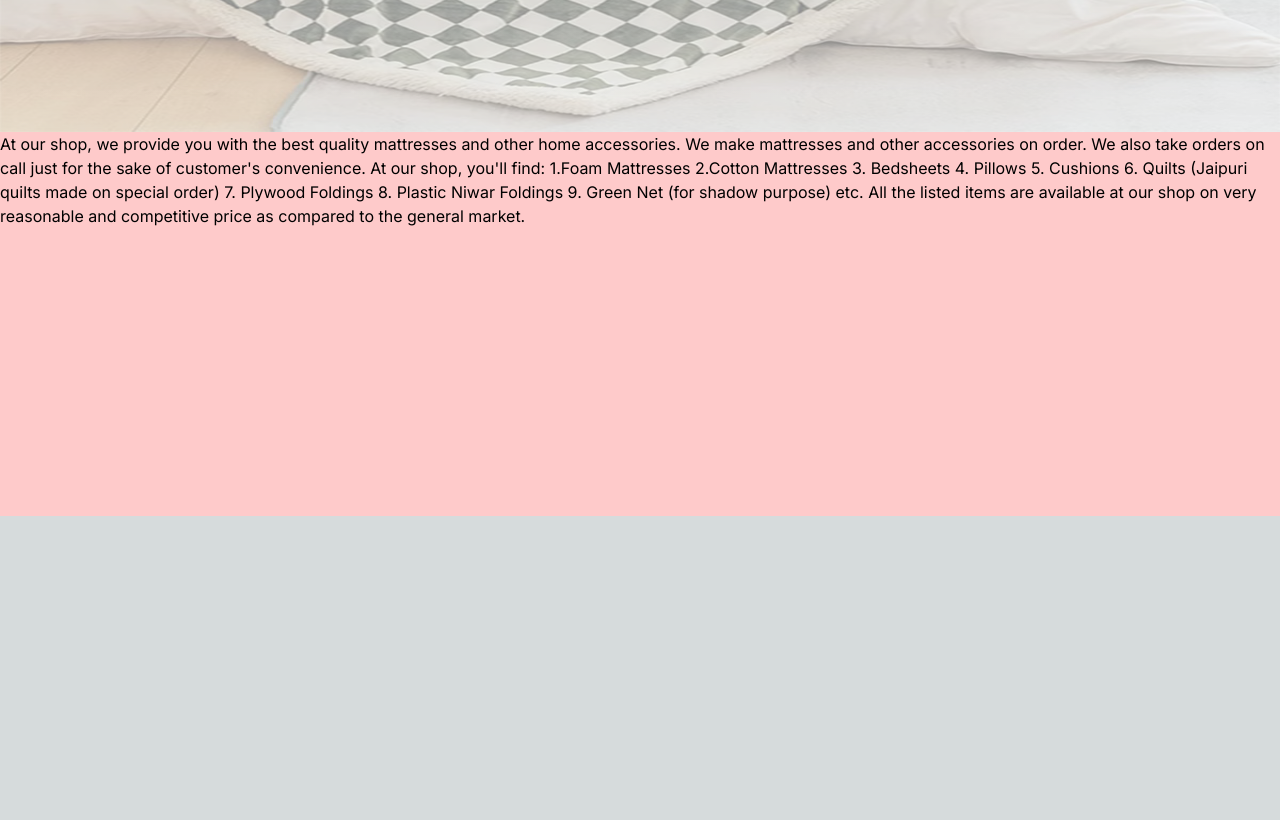
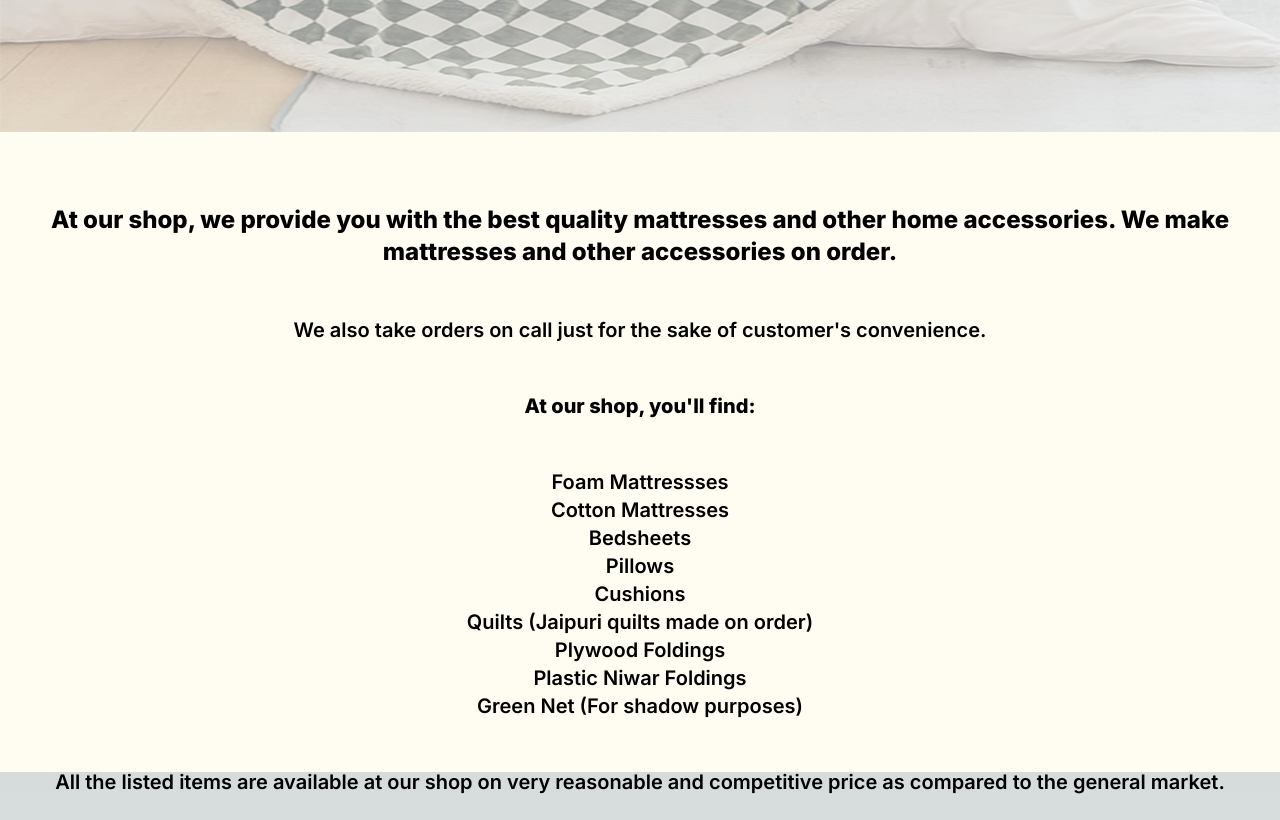
Before and after one commit to poswalsameer/Rajasthan-Cotton-Works, a Next.js app in the folder rajasthancottonworks/: page / in a window 1280 px wide. Shown: the part 620-1440 px from the top of the page. Before the commit the page ends 1136 px from the top, so only its background shows below. Built offline with nearby package versions, Linux system fonts and the light colour scheme.

Commit message:
Made the our offerings section and moving onto image gallery

```diff
--- a/rajasthancottonworks/src/app/page.js
+++ b/rajasthancottonworks/src/app/page.js
@@ -11,7 +11,7 @@ export default function Home() {
       <title>Rajasthan Cotton Works</title>
     </Head>
 
-    <div className=" h-28 w-full bg-yellow-200 text-black flex justify-between items-center" >
+    <div className=" h-28 w-full bg-[#FFF7D8] text-black flex justify-between items-center" >
 
       {/* First div containing the left side of navbar */}
       <div className="flex justify-items-start items-center">
@@ -56,23 +56,31 @@ export default function Home() {
 
     {/* WORKING ON THE OUR OFFERING SECTION FROM HERE */}
 
-    <div className="w-full h-96 bg-red-200" >
+    <div className="w-full h-[40rem] bg-[#FFFCF2] text-black font-semibold" >
 
-      At our shop, we provide you with the best quality mattresses and other home accessories. We make mattresses and other accessories on order.
-      We also take orders on call just for the sake of customer's convenience.
-      At our shop, you'll find:
-      1.Foam Mattresses
-      2.Cotton Mattresses
-      3. Bedsheets
-      4. Pillows
-      5. Cushions
-      6. Quilts (Jaipuri quilts made on special order)
-      7. Plywood Foldings
-      8. Plastic Niwar Foldings
-      9. Green Net (for shadow purpose)
-      etc.
+      <br />
+      <br />
 
-      All the listed items are available at our shop on very reasonable and competitive price as compared to the general market.
+      <p className="text-2xl text-center p-6 font-extrabold" >At our shop, we provide you with the best quality mattresses and other home accessories. We make mattresses and other accessories on order.</p>
+      <p className="text-xl p-6 text-center">We also take orders on call just for the sake of customer's convenience.</p>
+
+      <p className="text-xl p-6 text-center font-extrabold " >At our shop, you'll find:</p>
+
+      <ul className="text-xl p-6 text-center">
+
+        <li>Foam Mattressses</li>
+        <li>Cotton Mattresses</li>
+        <li>Bedsheets</li>
+        <li>Pillows</li>
+        <li>Cushions</li>
+        <li>Quilts (Jaipuri quilts made on order)</li>
+        <li>Plywood Foldings</li>
+        <li>Plastic Niwar Foldings</li>
+        <li>Green Net (For shadow purposes) </li>
+
+      </ul>
+
+      <p className="text-xl p-6 text-center  ">All the listed items are available at our shop on very reasonable and competitive price as compared to the general market.</p>
 
     </div>
 
--- a/rajasthancottonworks/tailwind.config.js
+++ b/rajasthancottonworks/tailwind.config.js
@@ -12,7 +12,7 @@ module.exports = {
         'gradient-conic':
           'conic-gradient(from 180deg at 50% 50%, var(--tw-gradient-stops))',
       },
-    },
+    }
   },
   plugins: [],
 }
```
